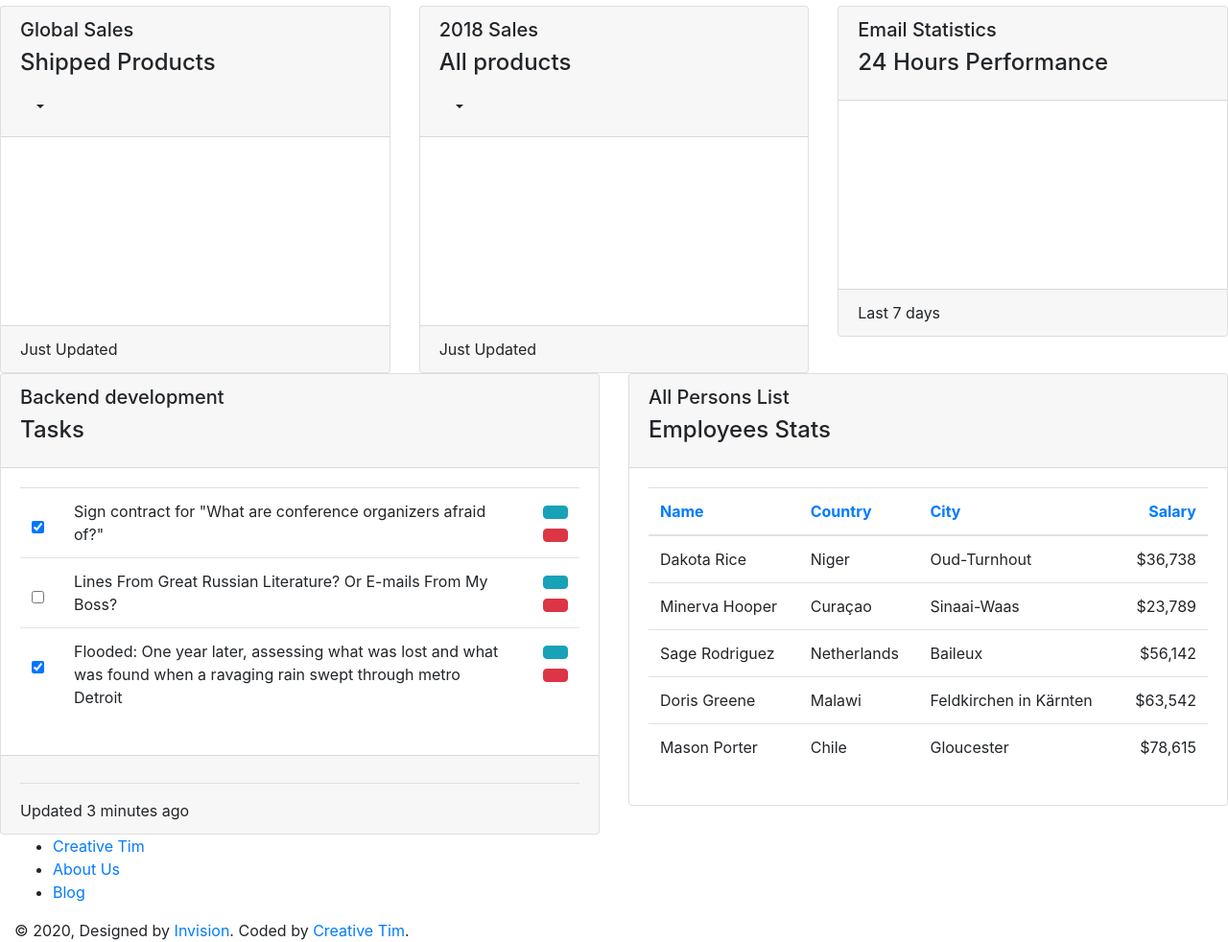
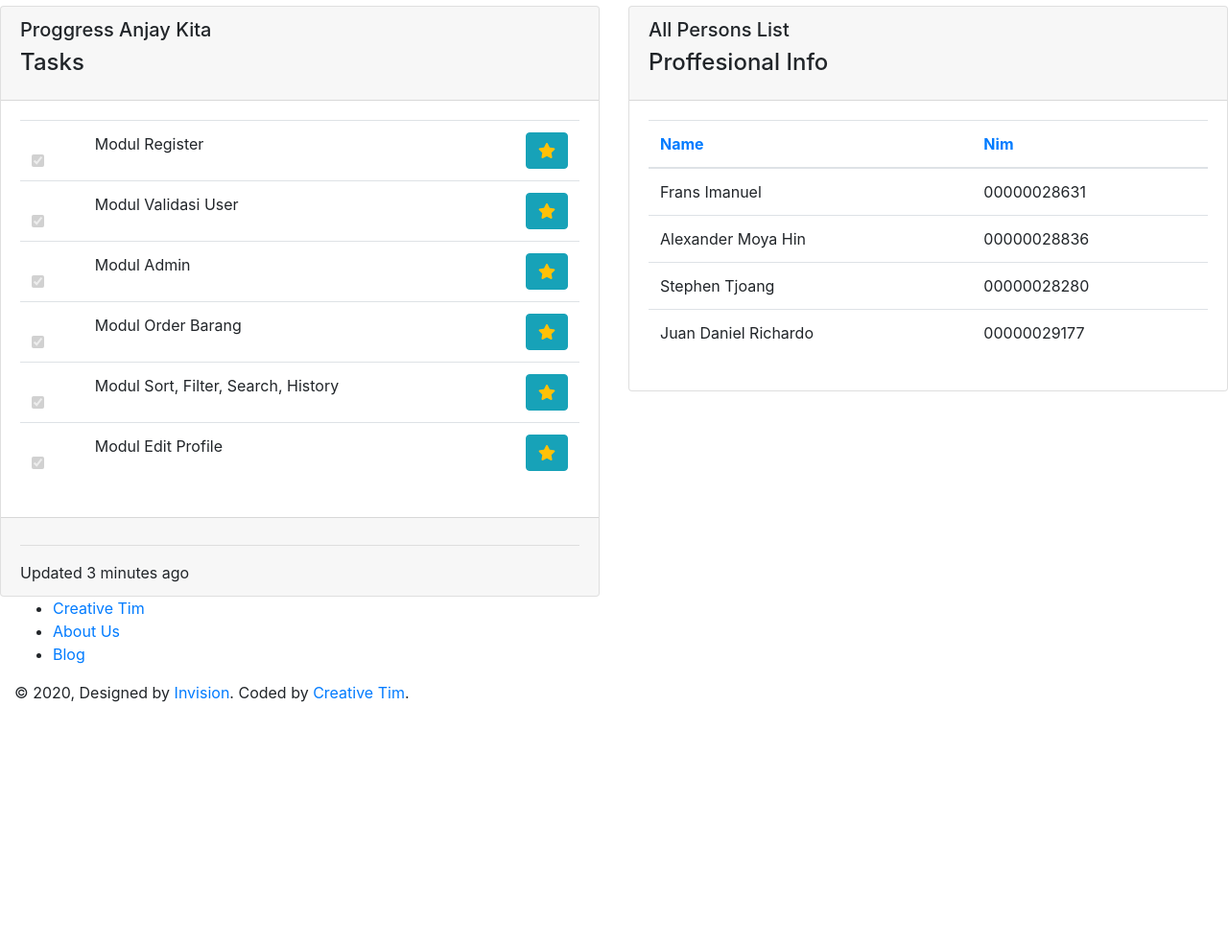
Before and after one commit to fransImanuel/uas_pemweb_attempt2, a CodeIgniter app: page /uas_pemweb_2/admin in a window 1280 px wide. Shown: the part 270-1252 px from the top of the page at 96% size. After the commit the page ends 1002 px from the top, so only its background shows below. Run offline with CodeIgniter, Linux system fonts and the light colour scheme; the visitor is signed in with stand-in values (Sample User, id 1); tables that the repository leaves empty or names only in its code hold one stand-in row (values such as "Sample post"); a map, chart or similar area stays blank; some libraries are stand-ins or nearby versions.

Commit message:
40 point secured

```diff
--- a/application/controllers/admin.php
+++ b/application/controllers/admin.php
@@ -23,10 +23,24 @@ class Admin extends CI_Controller
     public function index()
     {
         $data['title'] = "Admin | Dashboard";
+
+        //query buat data statistik
+        $this->db->select('category.category_name, SUM(history_item.item_quantity) as sum');
+        $this->db->join('item' , 'item.item_id = history_item.item_id');
+        $this->db->join('category', 'item.item_category = category.category_id');
+        $this->db->group_by("category_name");
+        $statQuery = $this->db->get('history_item')->result_object();
+        $data['product'] = json_encode($statQuery);
+
+        // $data['product'] = $this->db->get('history_item')->result_array();
+
+        // var_dump(json_decode($data['product']));die;
+
+
         $this->load->view('admin_template/header', $data);
         $this->load->view('admin_template/sidebar');
-        $this->load->view('admin/index');
-        $this->load->view('admin_template/footer');
+        $this->load->view('admin/index', $data);
+        $this->load->view('admin_template/footer', $data);
     }
 
     public function chart()
@@ -245,9 +259,7 @@ class Admin extends CI_Controller
         $data['category'] = $this->db->get('category')->result_array();
 
         $this->db->select('item.item_id, item.item_name, item.item_image, item.item_price, item.item_stock, item.item_weight, item.item_short_desc, item.item_long_desc, item.item_is_active , category.category_name');
-        // $this->db->from('item');
         $this->db->join('category', 'category.category_id = item.item_category');
-        // $this->db->where('item_id', 1);
         $data['product'] = $this->db->get_where('item', ['item_is_active' => 1])->result_array();
         // var_dump($data['product']);die;
 
--- a/application/views/admin/index.php
+++ b/application/views/admin/index.php
@@ -1,4 +1,3 @@
-
 <div class="main-panel" id="main-panel">
     <!-- Navbar -->
     <nav class="navbar navbar-expand-lg navbar-transparent  bg-primary  navbar-absolute">
@@ -17,12 +16,13 @@
     </nav>
     <!-- End Navbar -->
     <div class="panel-header panel-header-lg">
-                <canvas id="bigDashboardChart"></canvas>
+        <canvas id="bigDashboardChart" data-stat=`<?= $product ?>`></canvas>
     </div>
     <div class="content">
         <div class="row">
             <div class="col-lg-4">
-                        <div class="card card-chart">
+
+                <!-- <div class="card card-chart">
                     <div class="card-header">
                         <h5 class="card-category">Global Sales</h5>
                         <h4 class="card-title">Shipped Products</h4>
@@ -48,10 +48,12 @@
                             <i class="now-ui-icons arrows-1_refresh-69"></i> Just Updated
                         </div>
                     </div>
-                        </div>
+                </div> -->
+
             </div>
             <div class="col-lg-4 col-md-6">
-                        <div class="card card-chart">
+
+                <!-- <div class="card card-chart">
                     <div class="card-header">
                         <h5 class="card-category">2018 Sales</h5>
                         <h4 class="card-title">All products</h4>
@@ -77,10 +79,11 @@
                             <i class="now-ui-icons arrows-1_refresh-69"></i> Just Updated
                         </div>
                     </div>
-                        </div>
+                </div> -->
+
             </div>
             <div class="col-lg-4 col-md-6">
-                        <div class="card card-chart">
+                <!-- <div class="card card-chart">
                     <div class="card-header">
                         <h5 class="card-category">Email Statistics</h5>
                         <h4 class="card-title">24 Hours Performance</h4>
@@ -95,14 +98,14 @@
                             <i class="now-ui-icons ui-2_time-alarm"></i> Last 7 days
                         </div>
                     </div>
-                        </div>
+                </div> -->
             </div>
         </div>
         <div class="row">
             <div class="col-md-6">
                 <div class="card  card-tasks">
                     <div class="card-header ">
-                                <h5 class="card-category">Backend development</h5>
+                        <h5 class="card-category">Proggress Anjay Kita</h5>
                         <h4 class="card-title">Tasks</h4>
                     </div>
                     <div class="card-body ">
@@ -113,18 +116,15 @@
                                         <td>
                                             <div class="form-check">
                                                 <label class="form-check-label">
-                                                            <input class="form-check-input" type="checkbox" checked>
+                                                    <input class="form-check-input" type="checkbox" checked disabled>
                                                     <span class="form-check-sign"></span>
                                                 </label>
                                             </div>
                                         </td>
-                                                <td class="text-left">Sign contract for "What are conference organizers afraid of?"</td>
+                                        <td class="text-left">Modul Register</td>
                                         <td class="td-actions text-right">
                                             <button type="button" rel="tooltip" title="" class="btn btn-info btn-round btn-icon btn-icon-mini btn-neutral" data-original-title="Edit Task">
-                                                        <i class="now-ui-icons ui-2_settings-90"></i>
-                                                    </button>
-                                                    <button type="button" rel="tooltip" title="" class="btn btn-danger btn-round btn-icon btn-icon-mini btn-neutral" data-original-title="Remove">
-                                                        <i class="now-ui-icons ui-1_simple-remove"></i>
+                                                <i class="text-warning fas fw-fw fa-star"></i>
                                             </button>
                                         </td>
                                     </tr>
@@ -132,18 +132,15 @@
                                         <td>
                                             <div class="form-check">
                                                 <label class="form-check-label">
-                                                            <input class="form-check-input" type="checkbox">
+                                                    <input class="form-check-input" type="checkbox" checked disabled>
                                                     <span class="form-check-sign"></span>
                                                 </label>
                                             </div>
                                         </td>
-                                                <td class="text-left">Lines From Great Russian Literature? Or E-mails From My Boss?</td>
+                                        <td class="text-left">Modul Validasi User</td>
                                         <td class="td-actions text-right">
                                             <button type="button" rel="tooltip" title="" class="btn btn-info btn-round btn-icon btn-icon-mini btn-neutral" data-original-title="Edit Task">
-                                                        <i class="now-ui-icons ui-2_settings-90"></i>
-                                                    </button>
-                                                    <button type="button" rel="tooltip" title="" class="btn btn-danger btn-round btn-icon btn-icon-mini btn-neutral" data-original-title="Remove">
-                                                        <i class="now-ui-icons ui-1_simple-remove"></i>
+                                                <i class="text-warning fas fw-fw fa-star"></i>
                                             </button>
                                         </td>
                                     </tr>
@@ -151,19 +148,63 @@
                                         <td>
                                             <div class="form-check">
                                                 <label class="form-check-label">
-                                                            <input class="form-check-input" type="checkbox" checked>
+                                                    <input class="form-check-input" type="checkbox" checked disabled>
                                                     <span class="form-check-sign"></span>
                                                 </label>
                                             </div>
                                         </td>
-                                                <td class="text-left">Flooded: One year later, assessing what was lost and what was found when a ravaging rain swept through metro Detroit
-                                                </td>
+                                        <td class="text-left">Modul Admin</td>
                                         <td class="td-actions text-right">
                                             <button type="button" rel="tooltip" title="" class="btn btn-info btn-round btn-icon btn-icon-mini btn-neutral" data-original-title="Edit Task">
-                                                        <i class="now-ui-icons ui-2_settings-90"></i>
+                                                <i class="text-warning fas fw-fw fa-star"></i>
                                             </button>
-                                                    <button type="button" rel="tooltip" title="" class="btn btn-danger btn-round btn-icon btn-icon-mini btn-neutral" data-original-title="Remove">
-                                                        <i class="now-ui-icons ui-1_simple-remove"></i>
+                                        </td>
+                                    </tr>
+                                    <tr>
+                                        <td>
+                                            <div class="form-check">
+                                                <label class="form-check-label">
+                                                    <input class="form-check-input" type="checkbox" checked disabled>
+                                                    <span class="form-check-sign"></span>
+                                                </label>
+                                            </div>
+                                        </td>
+                                        <td class="text-left">Modul Order Barang</td>
+                                        <td class="td-actions text-right">
+                                            <button type="button" rel="tooltip" title="" class="btn btn-info btn-round btn-icon btn-icon-mini btn-neutral" data-original-title="Edit Task">
+                                                <i class="text-warning fas fw-fw fa-star"></i>
+                                            </button>
+                                        </td>
+                                    </tr>
+                                    <tr>
+                                        <td>
+                                            <div class="form-check">
+                                                <label class="form-check-label">
+                                                    <input class="form-check-input" type="checkbox" checked disabled>
+                                                    <span class="form-check-sign"></span>
+                                                </label>
+                                            </div>
+                                        </td>
+                                        <td class="text-left">Modul Sort, Filter, Search, History </td>
+                                        <td class="td-actions text-right">
+                                            <button type="button" rel="tooltip" title="" class="btn btn-info btn-round btn-icon btn-icon-mini btn-neutral" data-original-title="Edit Task">
+                                                <i class="text-warning fas fw-fw fa-star"></i>
+                                            </button>
+                                        </td>
+                                    </tr>
+                                    <tr>
+                                        <td>
+                                            <div class="form-check">
+                                                <label class="form-check-label">
+                                                    <input class="form-check-input" type="checkbox" checked disabled>
+                                                    <span class="form-check-sign"></span>
+                                                </label>
+                                            </div>
+                                        </td>
+                                        <td class="text-left">Modul Edit Profile</td>
+                                        <td class="td-actions text-right">
+                                            <button type="button" rel="tooltip" title="" class="btn btn-info btn-round btn-icon btn-icon-mini btn-neutral" data-original-title="Edit Task">
+                                                <i class="text-warning fas fw-fw fa-star"></i>
                                             </button>
                                         </td>
                                     </tr>
@@ -183,7 +224,7 @@
                 <div class="card">
                     <div class="card-header">
                         <h5 class="card-category">All Persons List</h5>
-                                <h4 class="card-title"> Employees Stats</h4>
+                        <h4 class="card-title"> Proffesional Info</h4>
                     </div>
                     <div class="card-body">
                         <div class="table-responsive">
@@ -193,84 +234,40 @@
                                         Name
                                     </th>
                                     <th>
-                                                Country
-                                            </th>
-                                            <th>
-                                                City
-                                            </th>
-                                            <th class="text-right">
-                                                Salary
+                                        Nim
                                     </th>
                                 </thead>
                                 <tbody>
                                     <tr>
                                         <td>
-                                                    Dakota Rice
+                                            Frans Imanuel
                                         </td>
                                         <td>
-                                                    Niger
-                                                </td>
-                                                <td>
-                                                    Oud-Turnhout
-                                                </td>
-                                                <td class="text-right">
-                                                    $36,738
+                                            00000028631
                                         </td>
                                     </tr>
                                     <tr>
                                         <td>
-                                                    Minerva Hooper
+                                            Alexander Moya Hin
                                         </td>
                                         <td>
-                                                    Curaçao
-                                                </td>
-                                                <td>
-                                                    Sinaai-Waas
-                                                </td>
-                                                <td class="text-right">
-                                                    $23,789
+                                            00000028836
                                         </td>
                                     </tr>
                                     <tr>
                                         <td>
-                                                    Sage Rodriguez
+                                            Stephen Tjoang
                                         </td>
                                         <td>
-                                                    Netherlands
-                                                </td>
-                                                <td>
-                                                    Baileux
-                                                </td>
-                                                <td class="text-right">
-                                                    $56,142
+                                            00000028280
                                         </td>
                                     </tr>
                                     <tr>
                                         <td>
-                                                    Doris Greene
+                                            Juan Daniel Richardo
                                         </td>
                                         <td>
-                                                    Malawi
-                                                </td>
-                                                <td>
-                                                    Feldkirchen in Kärnten
-                                                </td>
-                                                <td class="text-right">
-                                                    $63,542
-                                                </td>
-                                            </tr>
-                                            <tr>
-                                                <td>
-                                                    Mason Porter
-                                                </td>
-                                                <td>
-                                                    Chile
-                                                </td>
-                                                <td>
-                                                    Gloucester
-                                                </td>
-                                                <td class="text-right">
-                                                    $78,615
+                                            00000029177
                                         </td>
                                     </tr>
                                 </tbody>
--- a/application/views/admin_template/footer.php
+++ b/application/views/admin_template/footer.php
@@ -41,13 +41,22 @@
 <script src="<?= base_url() ?>vendor/nowui/assets/js/plugins/bootstrap-notify.js"></script>
 <!-- Control Center for Now Ui Dashboard: parallax effects, scripts for the example pages etc -->
 <script src="<?= base_url() ?>vendor/nowui/assets/js/now-ui-dashboard.min.js?v=1.5.0" type="text/javascript"></script><!-- Now Ui Dashboard DEMO methods, don't include it in your project! -->
-<script src="<?= base_url() ?>vendor/nowui/assets/demo/demo.js"></script>
 <script>
     $(document).ready(function() {
         // Javascript method's body can be found in assets/js/demos.js
         demo.initDashboardPageCharts();
 
     });
+
+    var bigDashBoardData = []
+    var bigDashBoardLabel = []
+    $bigDashBoardData = <?= $product ?>;
+
+    for ($i = 0; $i < $bigDashBoardData.length; $i++) {
+        bigDashBoardData.push($bigDashBoardData[$i].sum)
+        bigDashBoardLabel.push($bigDashBoardData[$i].category_name)
+
+    }
 
     $('.custom-file-input').on('change', function() {
         let fileName = $(this).val().split('\\').pop();
@@ -82,9 +91,7 @@
         })
     }
 </script>
-<script>
-
-</script>
+<script src="<?= base_url() ?>vendor/nowui/assets/demo/demo.js"></script>
 </body>
 
 </html>
```
Also changed, not shown: 1 other file. Lines whose indentation alone changed are shown as unchanged.
